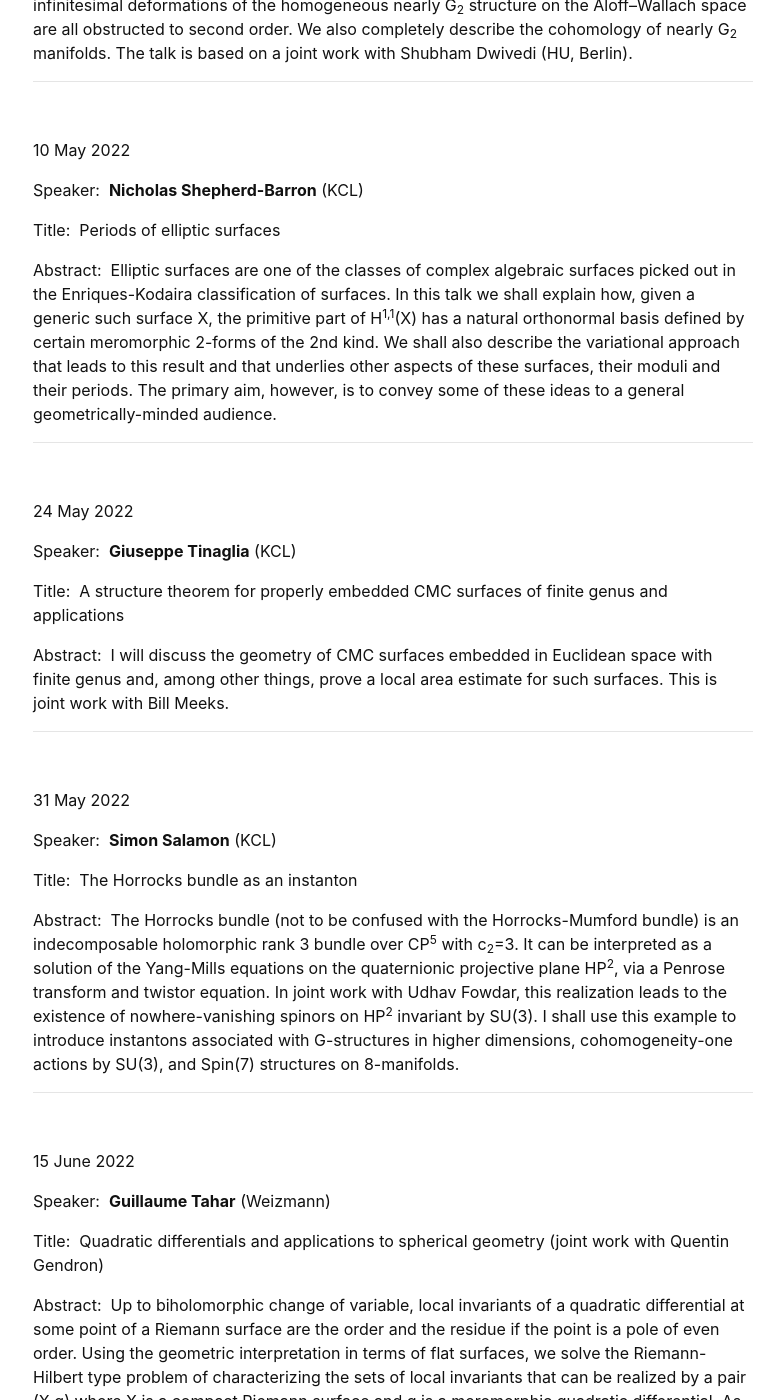
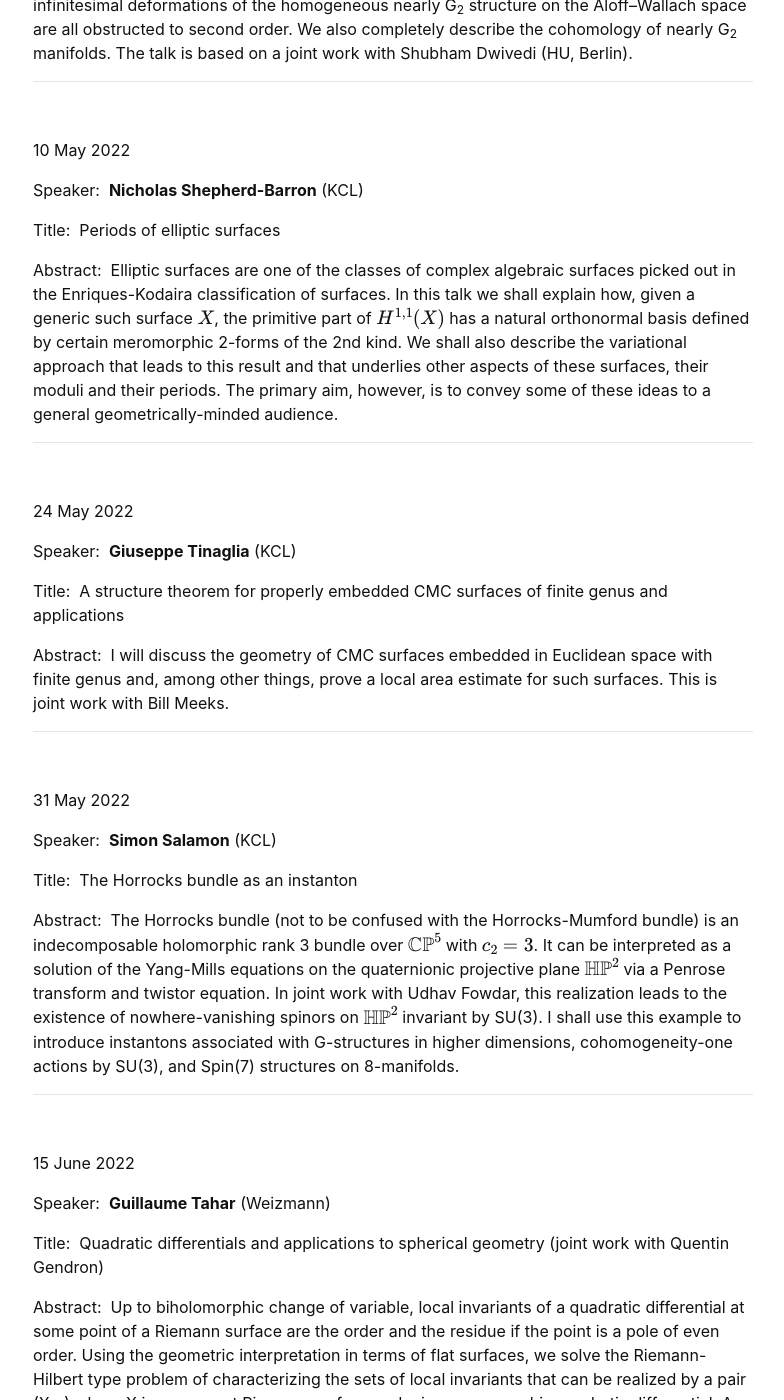
Before and after one commit to kcl-geometry-seminar/kcl-geometry-seminar.github.io, a Jekyll site: the page built from pages/past.md, in a window 1280 px wide and 1400 px high, scrolled down 2790 px. Shown: the whole window, without its empty margins (247-1031 px from the left). Built offline with Jekyll 4.4.1, drawn with Linux system fonts in a browser that asks for light colours; formulas are drawn with MathJax 3; a script that is not in the unit is left out.

Commit message:
added base url, latex on abstracts and updated readme.md

```diff
--- a/_config.yml
+++ b/_config.yml
@@ -23,13 +23,13 @@ search: false
 #
 # use url for the domain, e.g. https://thecdil.github.io
 # on gh-pages follow the pattern: https://username.github.io
-url:
+url: https://kcl-geometry-seminar.github.io/
 # use baseurl to add subsection of the domain, e.g. /timelinejs-template
 # on gh-pages this is a / followed by the name of the repository
 # baseurl is your github repository's name prefixed with a /
-baseurl:
+baseurl: /kcl-geometry-seminar.github.io/
 # location of code, the full url to your github repository
-source-code:
+source-code: https://github.com/kcl-geometry-seminar/kcl-geometry-seminar.github.io
 
 ##########
 # GOOGLE ANALYTICS [optional!]
--- a/pages/past.md
+++ b/pages/past.md
@@ -93,7 +93,7 @@ Speaker:&nbsp; **Nicholas Shepherd-Barron** (KCL)
 
 Title:&nbsp; Periods of elliptic surfaces
 
-Abstract:&nbsp; Elliptic surfaces are one of the classes of complex algebraic surfaces picked out in the Enriques-Kodaira classification of surfaces. In this talk we shall explain how, given a generic such surface X, the primitive part of H<sup>1,1</sup>(X) has a natural orthonormal basis defined by certain meromorphic 2-forms of the 2nd kind. We shall also describe the variational approach that leads to this result and that underlies other aspects of these surfaces, their moduli and their periods. The primary aim, however, is to convey some of these ideas to a general geometrically-minded audience.
+Abstract:&nbsp; Elliptic surfaces are one of the classes of complex algebraic surfaces picked out in the Enriques-Kodaira classification of surfaces. In this talk we shall explain how, given a generic such surface $X$, the primitive part of $H^{1,1}(X)$ has a natural orthonormal basis defined by certain meromorphic 2-forms of the 2nd kind. We shall also describe the variational approach that leads to this result and that underlies other aspects of these surfaces, their moduli and their periods. The primary aim, however, is to convey some of these ideas to a general geometrically-minded audience.
 
 -----------------------------------------------------------
 <br />
@@ -115,7 +115,7 @@ Speaker:&nbsp; **Simon Salamon** (KCL)
 
 Title:&nbsp; The Horrocks bundle as an instanton
 
-Abstract:&nbsp; The Horrocks bundle (not to be confused with the Horrocks-Mumford bundle) is an indecomposable holomorphic rank 3 bundle over CP<sup>5</sup> with c<sub>2</sub>=3. It can be interpreted as a solution of the Yang-Mills equations on the quaternionic projective plane HP<sup>2</sup>, via a Penrose transform and twistor equation. In joint work with Udhav Fowdar, this realization leads to the existence of nowhere-vanishing spinors on HP<sup>2</sup> invariant by SU(3). I shall use this example to introduce instantons associated with G-structures in higher dimensions, cohomogeneity-one actions by SU(3), and Spin(7) structures on 8-manifolds.
+Abstract:&nbsp; The Horrocks bundle (not to be confused with the Horrocks-Mumford bundle) is an indecomposable holomorphic rank 3 bundle over $\mathbb{CP}^5$ with $c_2=3$. It can be interpreted as a solution of the Yang-Mills equations on the quaternionic projective plane $\mathbb{HP}^2$ via a Penrose transform and twistor equation. In joint work with Udhav Fowdar, this realization leads to the existence of nowhere-vanishing spinors on $\mathbb{HP}^2$ invariant by SU(3). I shall use this example to introduce instantons associated with G-structures in higher dimensions, cohomogeneity-one actions by SU(3), and Spin(7) structures on 8-manifolds.
 
 -----------------------------------------------------------
 <br />
```
Also changed, not shown: README.md (+9 -33 lines).
